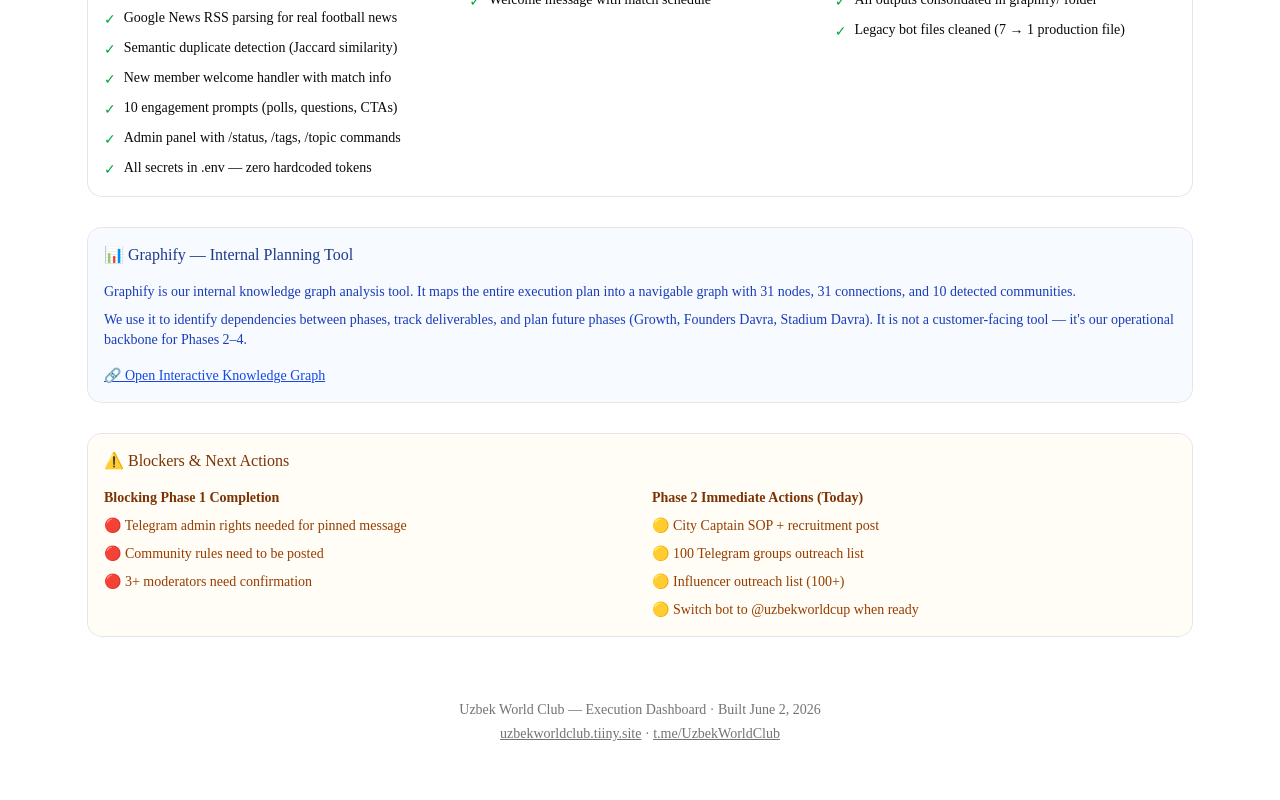
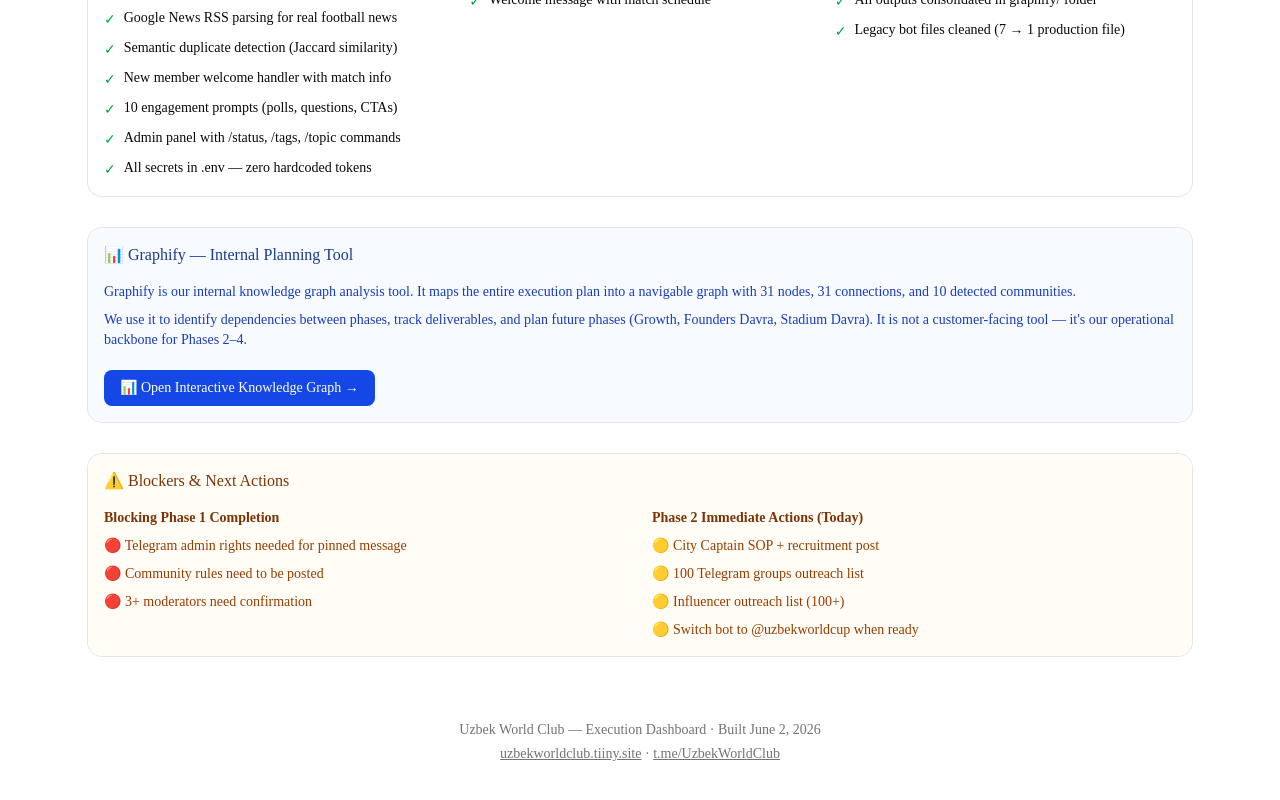
Before and after one commit to aziz-turgunoff/uzbekworldclub-dashboard, a Next.js app: page / in a window 1280 px wide. Shown: the part 1989-2789 px from the top of the page. Built offline with nearby package versions, Linux system fonts and the light colour scheme.

Commit message:
Add graph button, remove strikethrough on completed tasks

```diff
--- a/src/app/page.tsx
+++ b/src/app/page.tsx
@@ -309,8 +309,8 @@
               (Growth, Founders Davra, Stadium Davra). It is not a customer-facing tool — it&apos;s our operational
               backbone for Phases 2–4.
             </p>
-            <a href="/graph.html" target="_blank" className="inline-flex items-center gap-2 mt-2 text-blue-700 dark:text-blue-300 font-medium underline hover:no-underline">
-              🔗 Open Interactive Knowledge Graph
+            <a href="/graph.html" target="_blank" className="inline-flex items-center gap-2 mt-3 rounded-md bg-blue-700 dark:bg-blue-600 text-white px-4 py-2 text-sm font-medium hover:bg-blue-800 dark:hover:bg-blue-500 transition-colors no-underline">
+              📊 Open Interactive Knowledge Graph →
             </a>
           </CardContent>
         </Card>
```
